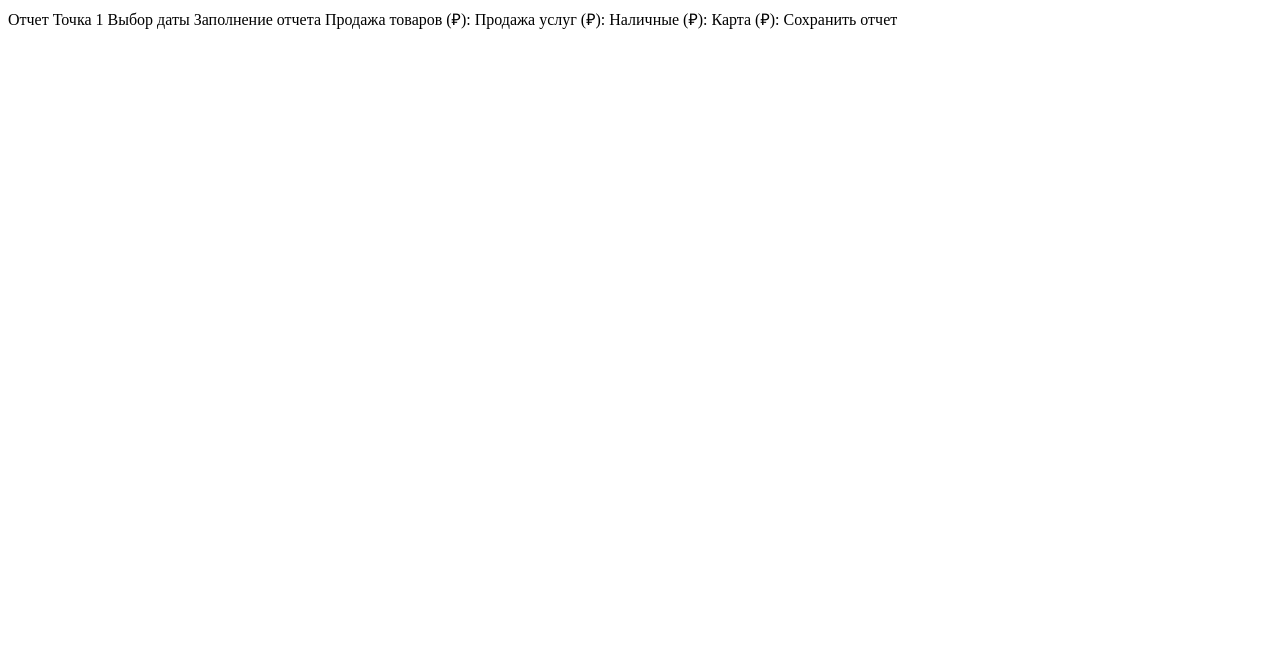
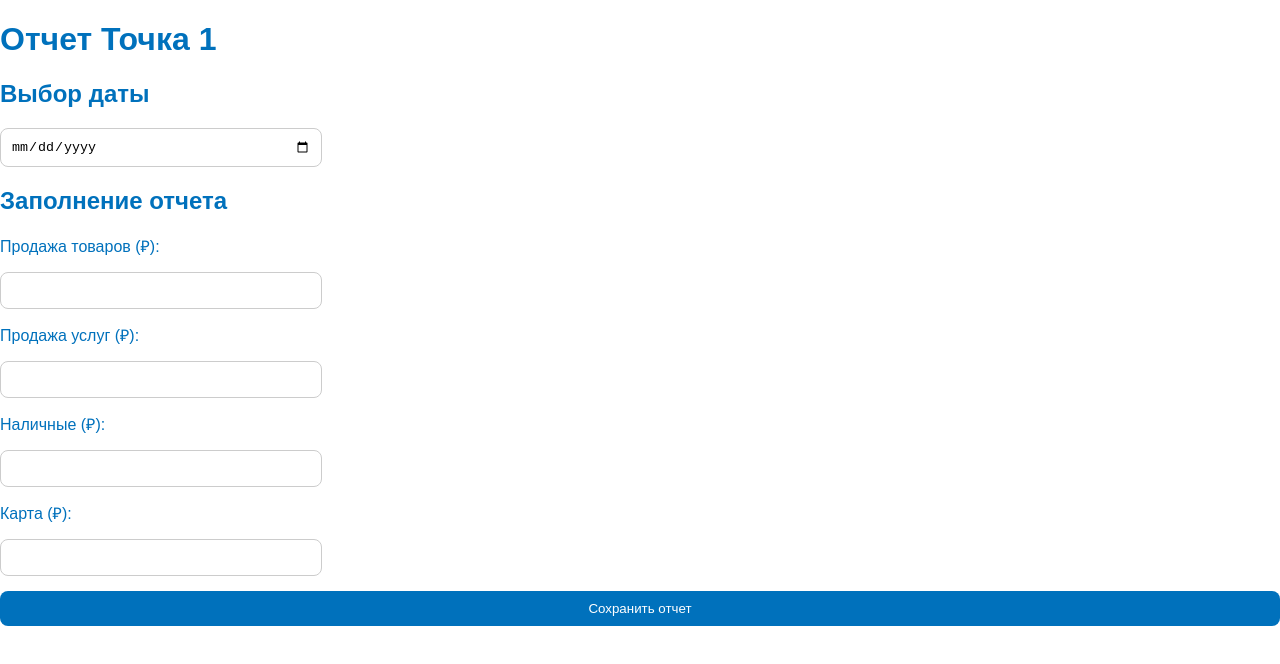
Before and after one commit to DSSalvatore-Developer/Yota, a plain HTML site: page reports/store1.html in a window 1280 px wide. Drawn offline with Linux system fonts and the light colour scheme.

Commit message:
store1.html

```diff
--- a/reports/store1.html
+++ b/reports/store1.html
@@ -1,4 +1,35 @@
-Отчет Точка 1
-Выбор даты
-Заполнение отчета
-Продажа товаров (₽): Продажа услуг (₽): Наличные (₽): Карта (₽): Сохранить отчет
+<!DOCTYPE html>
+<html lang="ru">
+<head>
+  <meta charset="UTF-8">
+  <meta name="viewport" content="width=device-width, initial-scale=1.0">
+  <title>Отчеты Точка 1 - Yota Franchise Report</title>
+  <link rel="stylesheet" href="../css/style.css">
+</head>
+<body>
+  <div class="report-container">
+    <h1>Отчет Точка 1</h1>
+    <h2>Выбор даты</h2>
+    <input type="date" id="report-date">
+
+    <h2>Заполнение отчета</h2>
+    <form id="report-form">
+      <label for="sales">Продажа товаров (₽):</label>
+      <input type="number" id="sales" name="sales">
+
+      <label for="services">Продажа услуг (₽):</label>
+      <input type="number" id="services" name="services">
+
+      <label for="cash">Наличные (₽):</label>
+      <input type="number" id="cash" name="cash">
+
+      <label for="card">Карта (₽):</label>
+      <input type="number" id="card" name="card">
+
+      <button type="submit">Сохранить отчет</button>
+    </form>
+  </div>
+
+  <script src="../js/script.js"></script>
+</body>
+</html>
```
